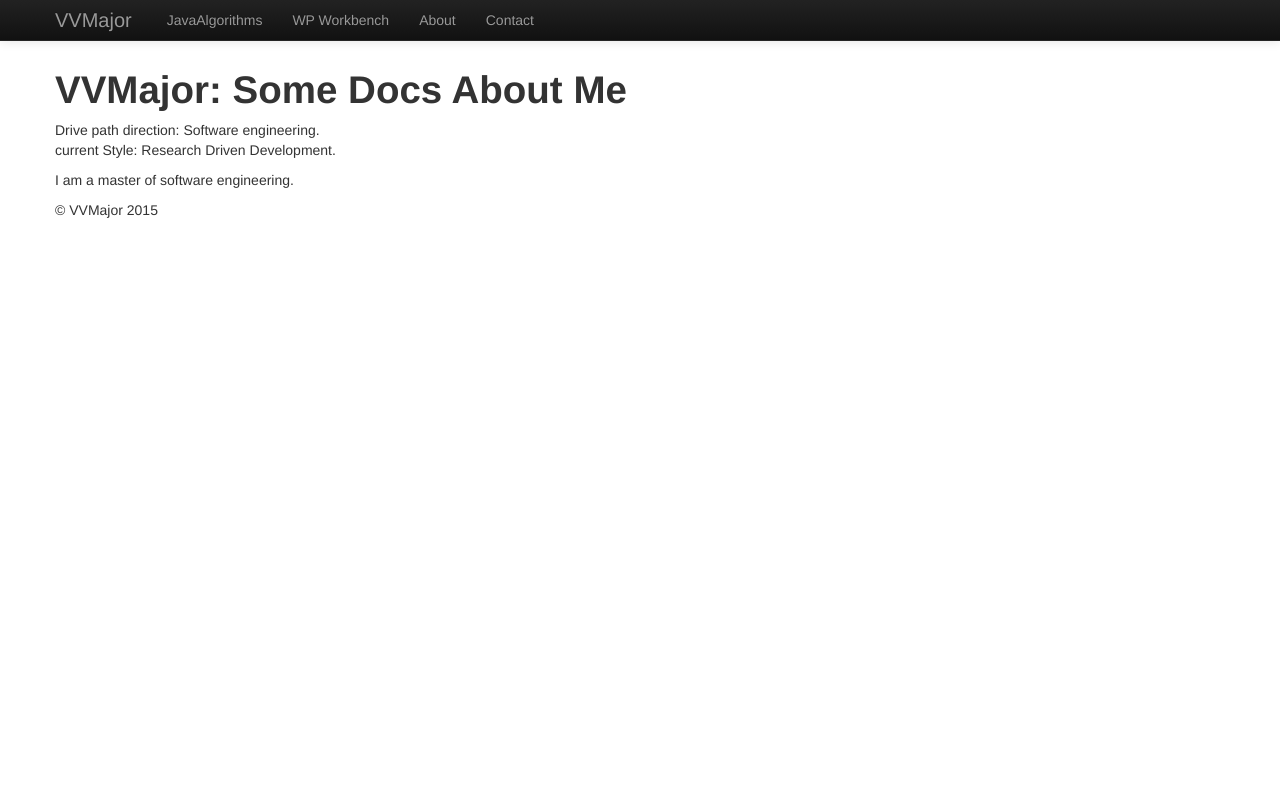
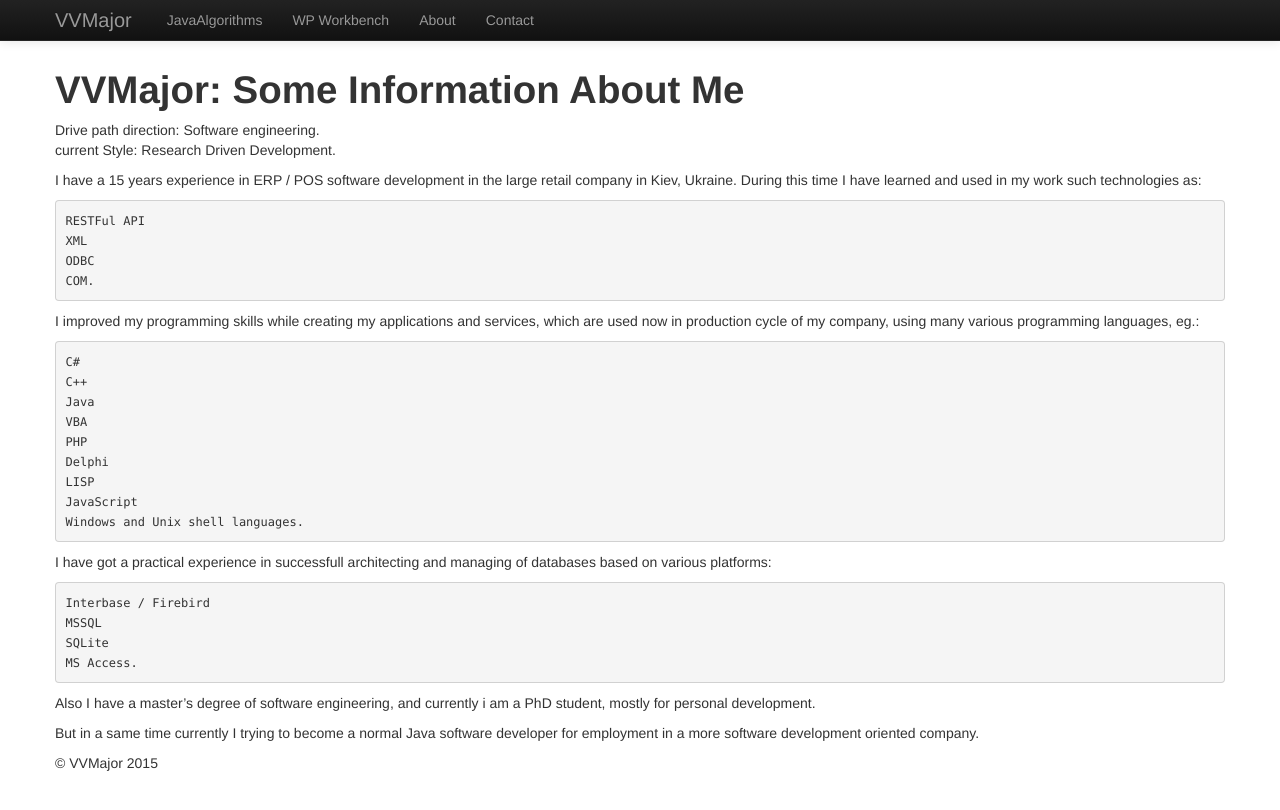
Before and after one commit to VVMajor/VVMajor.github.io, a Jekyll site: the page built from about.md, in a window 1280 px wide. Shown: the top 810 px of the page. Built offline with Jekyll 4.4.1, drawn with Linux system fonts in a browser that asks for light colours.

Commit message:
more about me

```diff
--- a/_layouts/post.html
+++ b/_layouts/post.html
@@ -1,6 +1,6 @@
 {% include header.html %}
 
-<h1>VVMajor's homepage. {{ page.title }}</h1>
+<h1>VVMajor's notes. {{ page.title }}</h1>
 
 {{ page.content | markdownify }}
 
--- a/about.md
+++ b/about.md
@@ -1,8 +1,36 @@
 ---
 layout: page
-title: Some Docs About Me
+title: Some Information About Me
 
 ---
 
 
-I am a master of software engineering.
+I have a 15 years experience in ERP / POS software development in the large retail company in Kiev, Ukraine. During this time I have learned and used in my work such technologies as:
+
+    RESTFul API
+    XML
+    ODBC
+    COM.
+
+I improved my programming skills while creating my applications and services, which are used now in production cycle of my company, using many various programming languages, eg.:
+
+    C#
+    C++
+    Java
+    VBA
+    PHP
+    Delphi
+    LISP
+    JavaScript
+    Windows and Unix shell languages.
+
+I have got a practical experience in successfull architecting and managing of databases based on various platforms:
+
+    Interbase / Firebird
+    MSSQL
+    SQLite
+    MS Access.
+
+Also I have a master's degree of software engineering, and currently i am a PhD student, mostly for personal development.
+
+But in a same time currently I trying to become a normal Java software developer for employment in a more software development oriented company.
```
Also changed, not shown: index.md (+1 -1 lines).
